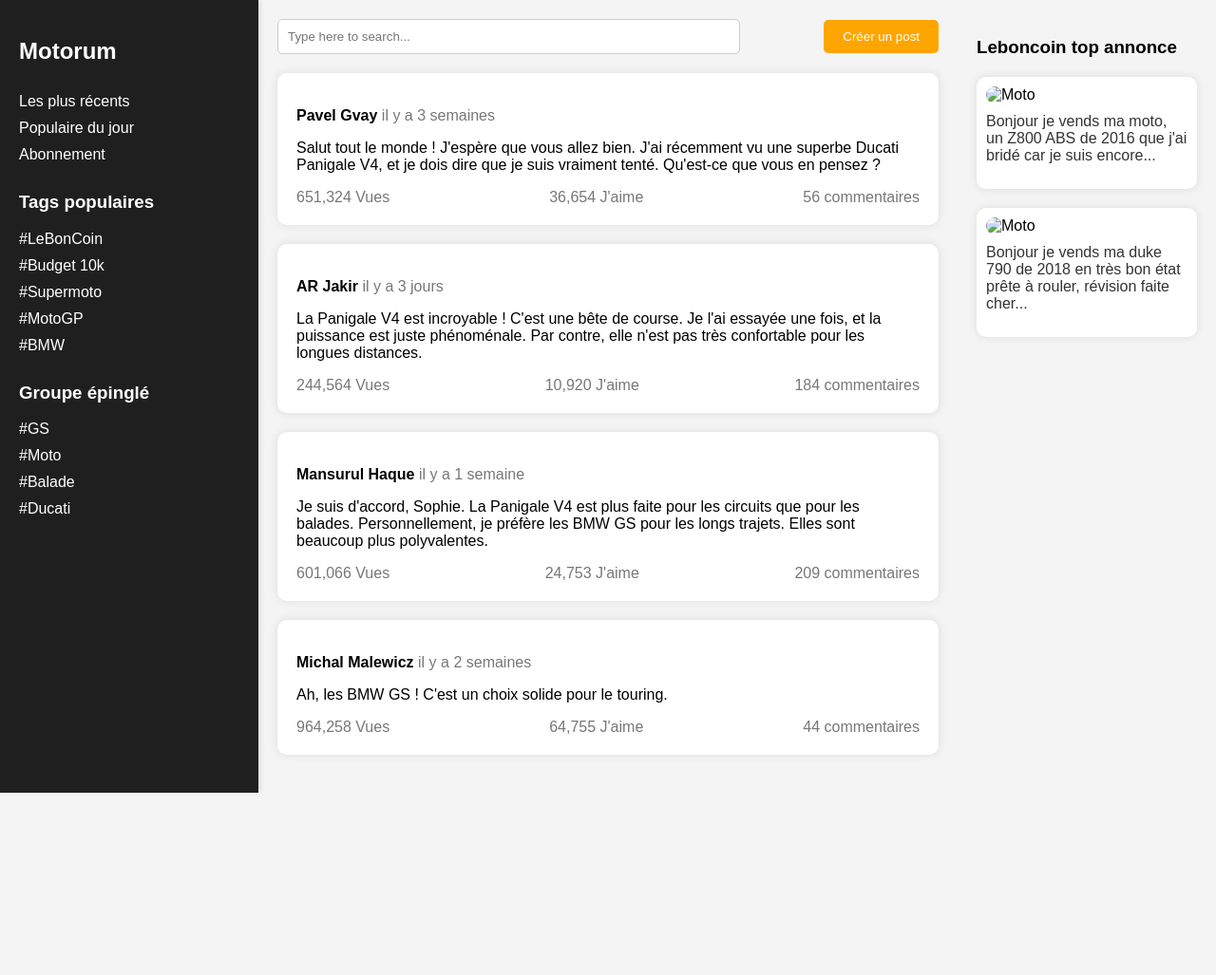
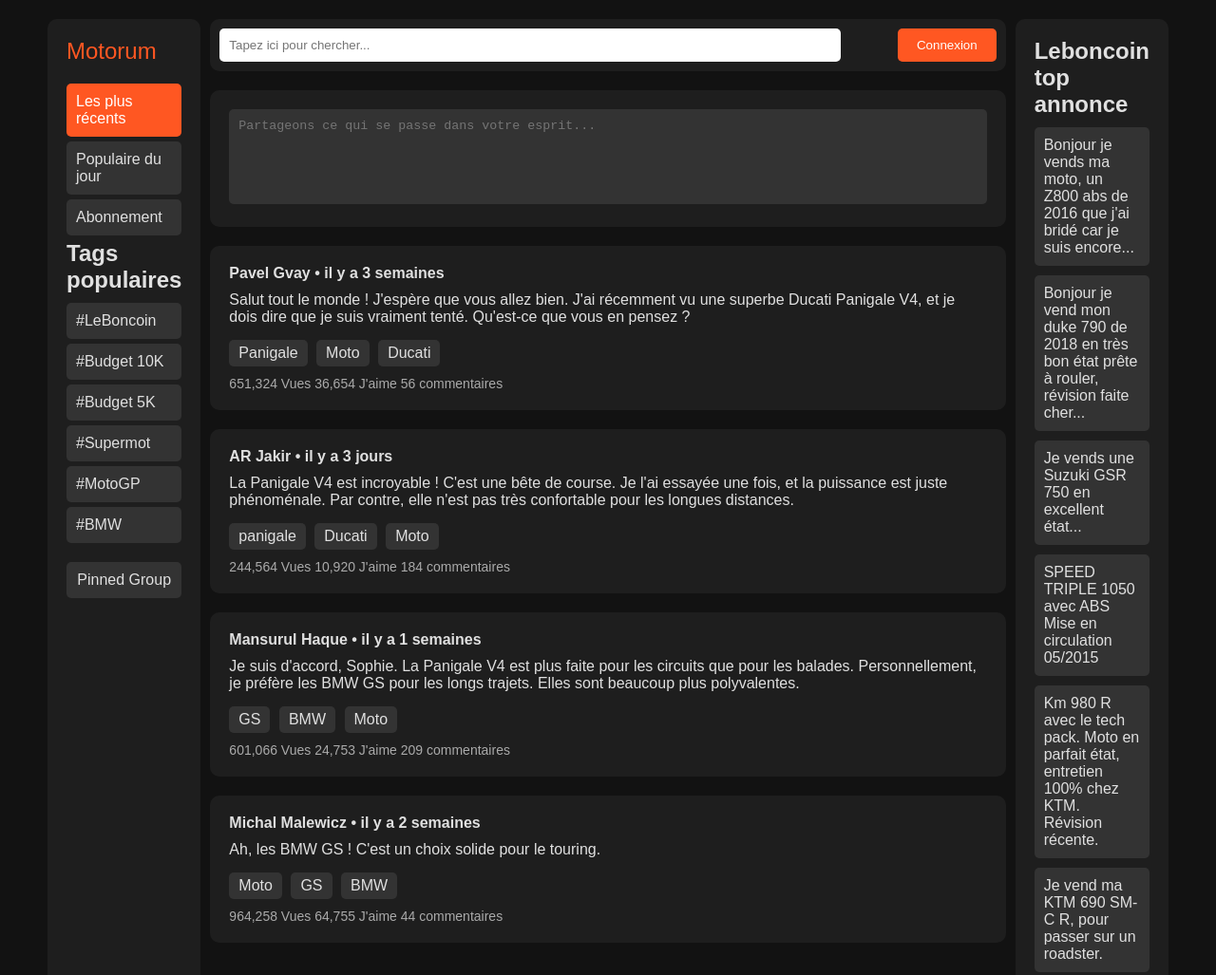
Before and after one commit to delhajm/projet-forum, a plain HTML site: page web/home.html in a window 1280 px wide. Shown: the whole page at 95% size. Before the commit the page ends 835 px from the top, so only its background shows below. Drawn offline with Linux system fonts and the light colour scheme.

Commit message:
feat : page home add

```diff
--- a/static/home.css
+++ b/static/home.css
@@ -1,116 +1,146 @@
+* {
+    margin: 0;
+    padding: 0;
+    box-sizing: border-box;
+}
+
 body {
     font-family: Arial, sans-serif;
-    margin: 0;
-    padding: 0;
+    background-color: #121212;
+    color: #E0E0E0;
     display: flex;
-    background-color: #f4f4f4;
+    justify-content: center;
+    padding: 20px;
 }
 
 .container {
     display: flex;
     width: 100%;
+    max-width: 1200px;
 }
 
-.sidebar {
+.sidebar, .sidebar-right {
     width: 20%;
-    background-color: #1f1f1f;
-    color: white;
     padding: 20px;
-    box-shadow: 2px 0 5px rgba(0, 0, 0, 0.1);
+    background-color: #1E1E1E;
+    border-radius: 10px;
+    margin: 0 10px;
 }
 
-.sidebar h2 {
-    margin-bottom: 30px;
+.sidebar .logo {
+    font-size: 24px;
+    color: #FF5722;
+    margin-bottom: 20px;
 }
 
-.sidebar ul {
-    list-style-type: none;
-    padding: 0;
+.sidebar .sections .section,
+.sidebar .tags .tag,
+.sidebar-right .ad {
+    padding: 10px;
+    background-color: #333;
+    margin: 5px 0;
+    border-radius: 5px;
 }
 
-.sidebar ul li {
-    margin: 10px 0;
+.sidebar .sections .section.active {
+    background-color: #FF5722;
+    color: #FFF;
 }
 
-.tags, .group {
-    margin-top: 30px;
+.sidebar .tags h2, .sidebar-right h2 {
+    margin-bottom: 10px;
 }
 
-.content {
-    width: 60%;
-    padding: 20px;
+.sidebar .pinned-group {
+    margin-top: 20px;
+    padding: 10px;
+    background-color: #333;
+    border-radius: 5px;
+    text-align: center;
 }
 
-header {
+.main {
+    width: 60%;
+    margin: 0 10px;
+}
+
+.top-bar {
     display: flex;
     justify-content: space-between;
     align-items: center;
+    padding: 10px;
+    background-color: #1E1E1E;
+    border-radius: 10px;
     margin-bottom: 20px;
 }
 
-header input[type="search"] {
-    width: 70%;
+.top-bar input {
+    width: 80%;
     padding: 10px;
-    border: 1px solid #ccc;
+    border: none;
     border-radius: 5px;
 }
 
-header button {
+.top-bar .profile-button {
     padding: 10px 20px;
-    background-color: orange;
+    background-color: #FF5722;
     border: none;
     border-radius: 5px;
-    color: white;
+    color: #FFF;
     cursor: pointer;
 }
 
-.posts .post {
-    background-color: white;
+.post-box {
     padding: 20px;
-    margin-bottom: 20px;
+    background-color: #1E1E1E;
     border-radius: 10px;
-    box-shadow: 0 0 10px rgba(0, 0, 0, 0.1);
-}
-
-.username {
-    font-weight: bold;
-}
-
-.username .time {
-    font-weight: normal;
-    color: #777;
-}
-
-.stats {
-    margin-top: 10px;
-    display: flex;
-    justify-content: space-between;
-    color: #777;
-}
-
-.ads {
-    width: 20%;
-    padding: 20px;
-}
-
-.ads h3 {
     margin-bottom: 20px;
 }
 
-.ad {
-    background-color: white;
+.post-box textarea {
+    width: 100%;
     padding: 10px;
-    margin-bottom: 20px;
-    border-radius: 10px;
-    box-shadow: 0 0 10px rgba(0, 0, 0, 0.1);
+    border: none;
+    border-radius: 5px;
+    background-color: #333;
+    color: #FFF;
+    resize: none;
+    height: 100px;
 }
 
-.ad img {
-    width: 100%;
+.posts .post {
+    padding: 20px;
+    background-color: #1E1E1E;
     border-radius: 10px;
+    margin-bottom: 20px;
 }
 
-.ad p {
+.posts .post .author {
+    font-weight: bold;
+    margin-bottom: 10px;
+}
+
+.posts .post .text {
+    margin-bottom: 10px;
+}
+
+.posts .post .tags .tag {
+    display: inline-block;
+    padding: 5px 10px;
+    margin: 5px 5px 0 0;
+    background-color: #333;
+    border-radius: 5px;
+}
+
+.posts .post .stats {
     margin-top: 10px;
-    color: #333;
+    font-size: 14px;
+    color: #AAA;
 }
+
+.sidebar-right .ad {
+    padding: 10px;
+    background-color: #333;
+    margin-bottom: 10px;
+    border-radius: 5px;
+}
--- a/web/home.html
+++ b/web/home.html
@@ -3,48 +3,47 @@
 <head>
     <meta charset="UTF-8">
     <meta name="viewport" content="width=device-width, initial-scale=1.0">
-    <title>Motorum - Accueil</title>
+    <title>Motorum</title>
     <link rel="stylesheet" href="/static/home.css">
 </head>
 <body>
+    <form id="home" action="/home" method="POST"></form>
     <div class="container">
-        <nav class="sidebar">
-            <h2>Motorum</h2>
-            <form id="home" action="/home" method="POST">
-            <ul>
-                <li>Les plus récents</li>
-                <li>Populaire du jour</li>
-                <li>Abonnement</li>
-            </ul>
+        <aside class="sidebar">
+            <div class="logo">Motorum</div>
+            <div class="sections">
+                <div class="section active">Les plus récents</div>
+                <div class="section">Populaire du jour</div>
+                <div class="section">Abonnement</div>
+            </div>
             <div class="tags">
-                <h3>Tags populaires</h3>
-                <ul>
-                    <li>#LeBonCoin</li>
-                    <li>#Budget 10k</li>
-                    <li>#Supermoto</li>
-                    <li>#MotoGP</li>
-                    <li>#BMW</li>
-                </ul>
+                <h2>Tags populaires</h2>
+                <div class="tag">#LeBoncoin</div>
+                <div class="tag">#Budget 10K</div>
+                <div class="tag">#Budget 5K</div>
+                <div class="tag">#Supermot</div>
+                <div class="tag">#MotoGP</div>
+                <div class="tag">#BMW</div>
             </div>
-            <div class="group">
-                <h3>Groupe épinglé</h3>
-                <ul>
-                    <li>#GS</li>
-                    <li>#Moto</li>
-                    <li>#Balade</li>
-                    <li>#Ducati</li>
-                </ul>
+            <div class="pinned-group">Pinned Group</div>
+        </aside>
+        <main class="content">
+            <div class="top-bar">
+                <input type="text" placeholder="Tapez ici pour chercher...">
+                <button class="profile-button">Connexion</button>
             </div>
-        </nav>
-        <main class="content">
-            <header>
-                <input type="search" placeholder="Type here to search...">
-                <button>Créer un post</button>
-            </header>
-            <section class="posts">
+            <div class="post-box">
+                <textarea placeholder="Partageons ce qui se passe dans votre esprit..."></textarea>
+            </div>
+            <div class="posts">
                 <div class="post">
-                    <p class="username">Pavel Gvay <span class="time">il y a 3 semaines</span></p>
-                    <p>Salut tout le monde ! J'espère que vous allez bien. J'ai récemment vu une superbe Ducati Panigale V4, et je dois dire que je suis vraiment tenté. Qu'est-ce que vous en pensez ?</p>
+                    <div class="author">Pavel Gvay • il y a 3 semaines</div>
+                    <div class="text">Salut tout le monde ! J'espère que vous allez bien. J'ai récemment vu une superbe Ducati Panigale V4, et je dois dire que je suis vraiment tenté. Qu'est-ce que vous en pensez ?</div>
+                    <div class="tags">
+                        <span class="tag">Panigale</span>
+                        <span class="tag">Moto</span>
+                        <span class="tag">Ducati</span>
+                    </div>
                     <div class="stats">
                         <span>651,324 Vues</span>
                         <span>36,654 J'aime</span>
@@ -52,8 +51,13 @@
                     </div>
                 </div>
                 <div class="post">
-                    <p class="username">AR Jakir <span class="time">il y a 3 jours</span></p>
-                    <p>La Panigale V4 est incroyable ! C'est une bête de course. Je l'ai essayée une fois, et la puissance est juste phénoménale. Par contre, elle n'est pas très confortable pour les longues distances.</p>
+                    <div class="author">AR Jakir • il y a 3 jours</div>
+                    <div class="text">La Panigale V4 est incroyable ! C'est une bête de course. Je l'ai essayée une fois, et la puissance est juste phénoménale. Par contre, elle n'est pas très confortable pour les longues distances.</div>
+                    <div class="tags">
+                        <span class="tag">panigale</span>
+                        <span class="tag">Ducati</span>
+                        <span class="tag">Moto</span>
+                    </div>
                     <div class="stats">
                         <span>244,564 Vues</span>
                         <span>10,920 J'aime</span>
@@ -61,8 +65,13 @@
                     </div>
                 </div>
                 <div class="post">
-                    <p class="username">Mansurul Haque <span class="time">il y a 1 semaine</span></p>
-                    <p>Je suis d'accord, Sophie. La Panigale V4 est plus faite pour les circuits que pour les balades. Personnellement, je préfère les BMW GS pour les longs trajets. Elles sont beaucoup plus polyvalentes.</p>
+                    <div class="author">Mansurul Haque • il y a 1 semaines</div>
+                    <div class="text">Je suis d'accord, Sophie. La Panigale V4 est plus faite pour les circuits que pour les balades. Personnellement, je préfère les BMW GS pour les longs trajets. Elles sont beaucoup plus polyvalentes.</div>
+                    <div class="tags">
+                        <span class="tag">GS</span>
+                        <span class="tag">BMW</span>
+                        <span class="tag">Moto</span>
+                    </div>
                     <div class="stats">
                         <span>601,066 Vues</span>
                         <span>24,753 J'aime</span>
@@ -70,27 +79,29 @@
                     </div>
                 </div>
                 <div class="post">
-                    <p class="username">Michal Malewicz <span class="time">il y a 2 semaines</span></p>
-                    <p>Ah, les BMW GS ! C'est un choix solide pour le touring.</p>
+                    <div class="author">Michal Malewicz • il y a 2 semaines</div>
+                    <div class="text">Ah, les BMW GS ! C'est un choix solide pour le touring.</div>
+                    <div class="tags">
+                        <span class="tag">Moto</span>
+                        <span class="tag">GS</span>
+                        <span class="tag">BMW</span>
+                    </div>
                     <div class="stats">
                         <span>964,258 Vues</span>
                         <span>64,755 J'aime</span>
                         <span>44 commentaires</span>
                     </div>
                 </div>
-            </section>
+            </div>
         </main>
-        <aside class="ads">
-            <h3>Leboncoin top annonce</h3>
-            <div class="ad">
-                <img src="moto1.jpg" alt="Moto">
-                <p>Bonjour je vends ma moto, un Z800 ABS de 2016 que j'ai bridé car je suis encore...</p>
-            </div>
-            <div class="ad">
-                <img src="moto2.jpg" alt="Moto">
-                <p>Bonjour je vends ma duke 790 de 2018 en très bon état prête à rouler, révision faite cher...</p>
-            </div>
-            <!-- Ajoutez d'autres annonces ici -->
+        <aside class="sidebar-right">
+            <h2>Leboncoin top annonce</h2>
+            <div class="ad">Bonjour je vends ma moto, un Z800 abs de 2016 que j'ai bridé car je suis encore...</div>
+            <div class="ad">Bonjour je vend mon duke 790 de 2018 en très bon état prête à rouler, révision faite cher...</div>
+            <div class="ad">Je vends une Suzuki GSR 750 en excellent état...</div>
+            <div class="ad">SPEED TRIPLE 1050 avec ABS Mise en circulation 05/2015</div>
+            <div class="ad">Km 980 R avec le tech pack. Moto en parfait état, entretien 100% chez KTM. Révision récente.</div>
+            <div class="ad">Je vend ma KTM 690 SM-C R, pour passer sur un roadster.</div>
         </aside>
     </div>
 </body>
```
Also changed, not shown: 1 other file.
